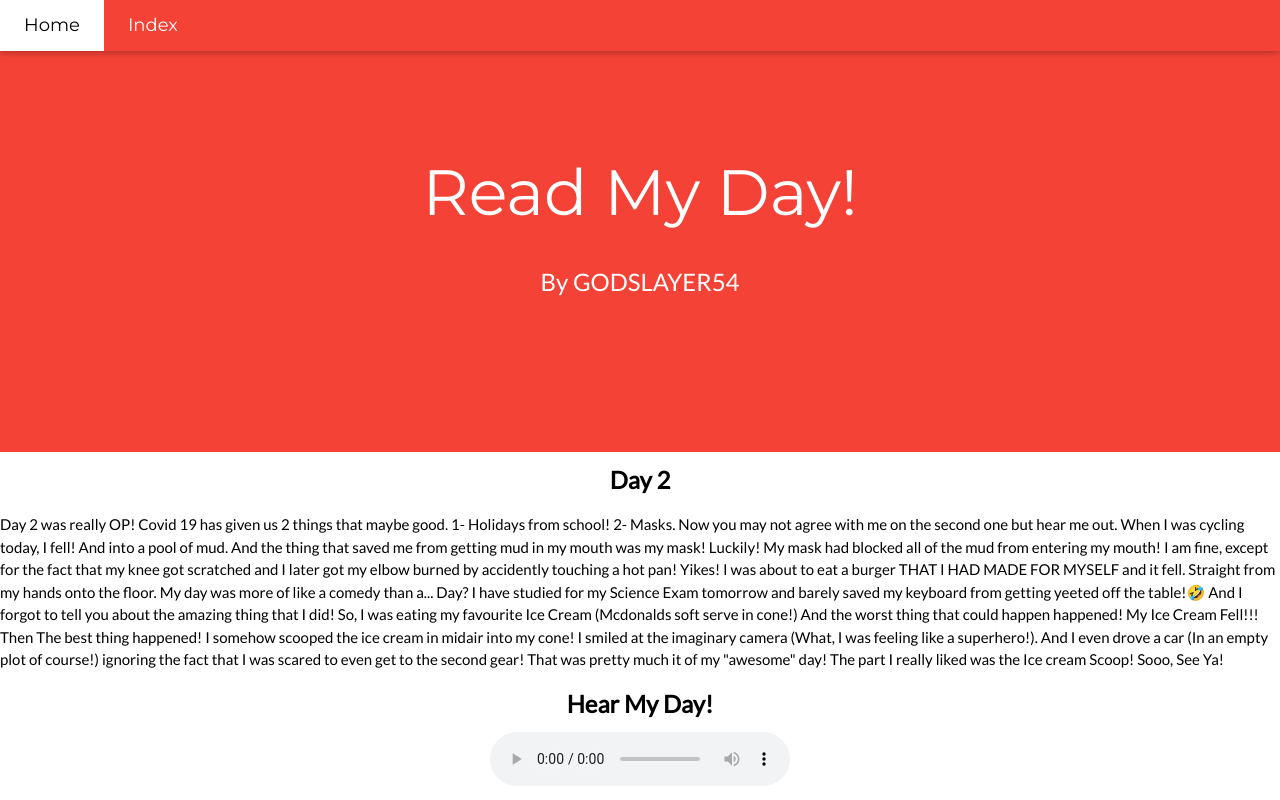
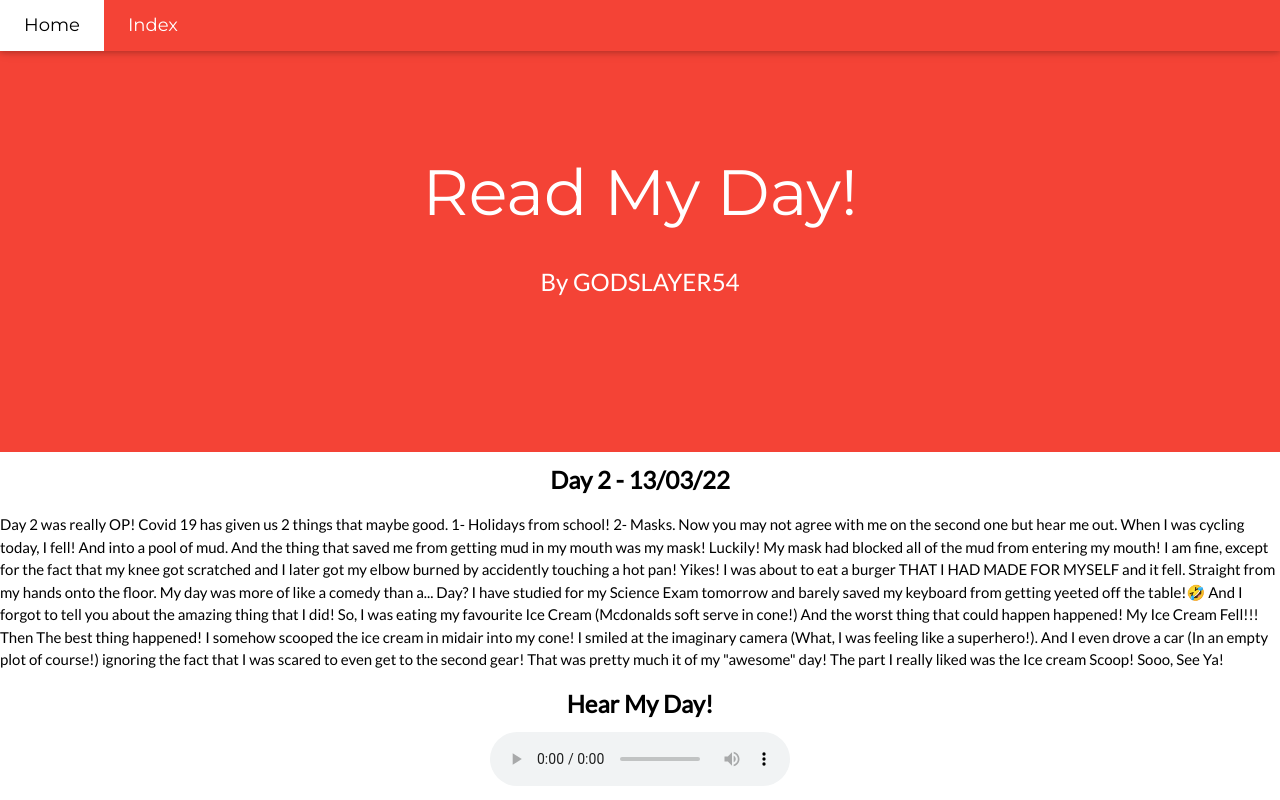
Before and after one commit to AVVERSION/read-my-day, a plain HTML site: page day2.html in a window 1280 px wide. Drawn offline with nearby package versions, Linux system fonts and the light colour scheme.

Commit message:
Update day2.html

```diff
--- a/day2.html
+++ b/day2.html
@@ -40,7 +40,7 @@ body,h1,h2,h3,h4,h5,h6 {font-family: "Lato", sans-serif}
     <p class="w3-xlarge">By GODSLAYER54</p>
     <!-- <button class="w3-button w3-black w3-padding-large w3-large w3-margin-top">Get Started</button> -->
   </header>
- <center><h3><b>Day 2</b></h3></center>
+ <center><h3><b>Day 2 - 13/03/22</b></h3></center>
  <p>
    Day 2 was really OP! Covid 19 has given us 2 things that maybe good. 1- Holidays from school! 2- Masks. Now you may not agree with me on the second one but hear me out. When I was cycling
    today, I fell! And into a pool of mud. And the thing that saved me from getting mud in my mouth was my mask! Luckily! My mask had blocked all of the mud from entering my mouth!
```
